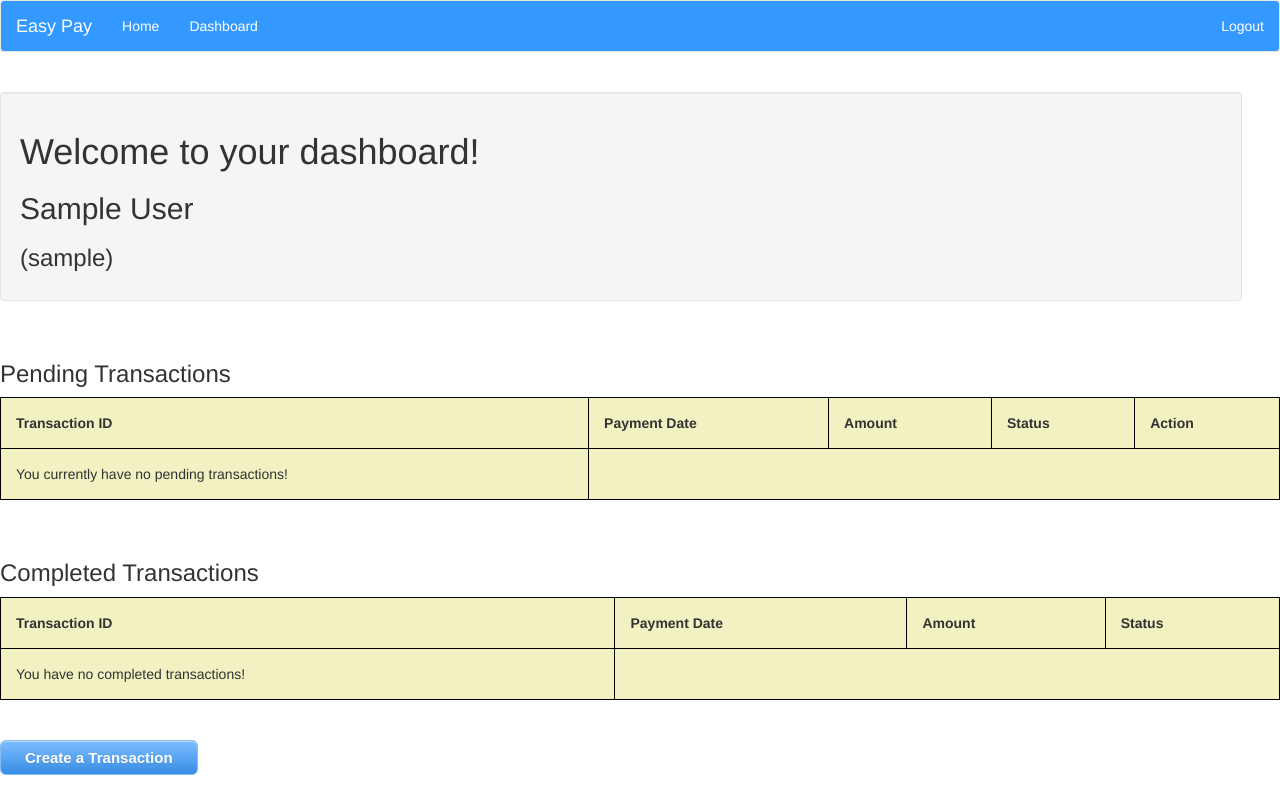
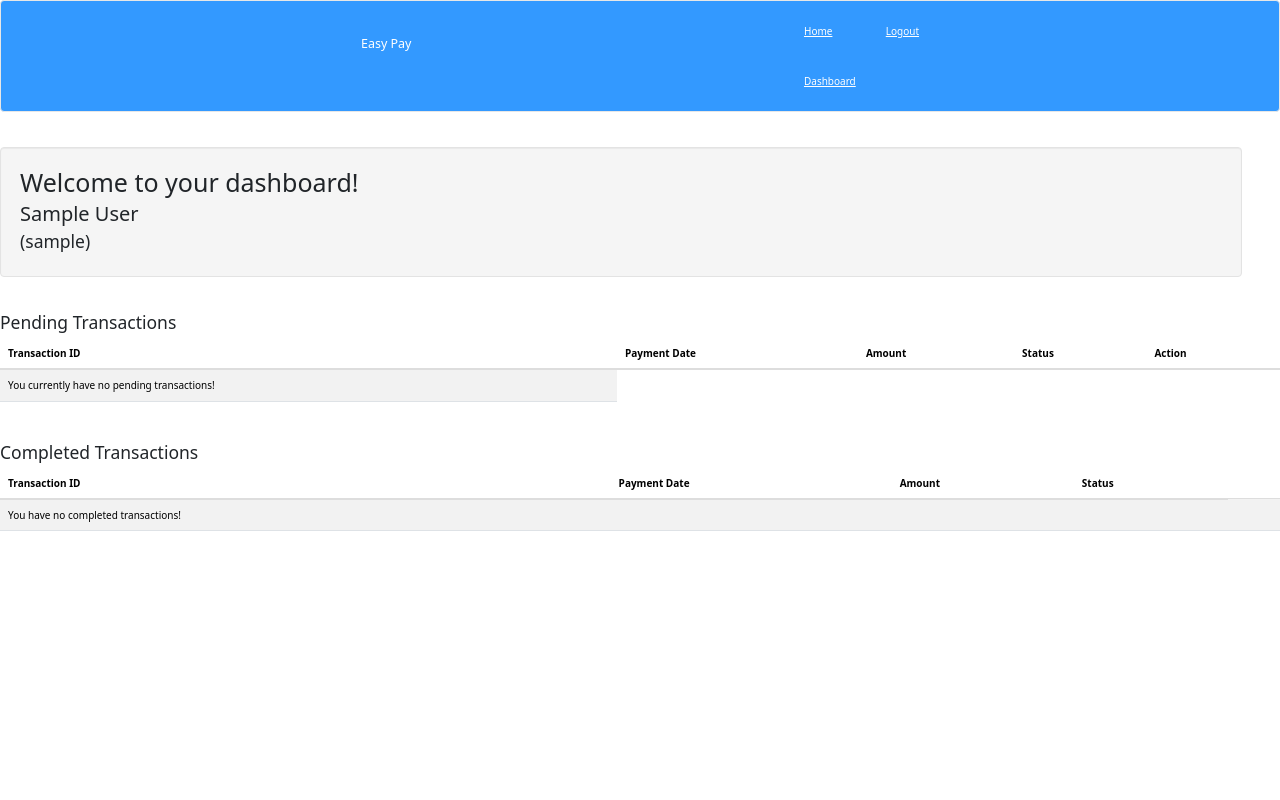
Before and after one commit to rayhanaziai/HB-Project, a Flask app: page /homepage/1 in a window 1280 px wide. Run offline with Flask 2, Linux system fonts and the light colour scheme; the visitor is signed in with stand-in values (Sample User, id 1); data comes from the database, SQL or seed files in the repository; data that the repository does not hold is empty; some libraries are stand-ins or nearby versions.

Commit message:
table updated

```diff
--- a/server_2.py
+++ b/server_2.py
@@ -17,7 +17,6 @@ app.secret_key = "MYSECRETKEY"
 # This is horrible. Fix this so that, instead, it raises an error.
 app.jinja_env.undefined = StrictUndefined
 
-# stripe.api_key = "sk_test_uXpQmqM8CWnoWDgkKQJUFcDZ"
 stripe.api_key = os.environ['STRIPE_KEY']
 
 
@@ -96,6 +95,7 @@ def login_process():
     session["payer_seller"] = user.payer_seller
 
     flash("Logged in")
+    print 'IP ADDRESS:', request.remote_addr
     return redirect("/homepage/%s" % user.user_id)
 
 
@@ -185,7 +185,6 @@ def transaction_form(user_id):
     return render_template("transaction-form.html", user=user)
 
 
-
 @app.route("/terms.json", methods=['POST'])
 def approval_process():
     """Process approval."""
@@ -218,10 +217,10 @@ def approval_process():
     # An email is sent to the seller to log in and view the contract
 
     html = "<html><h2>Easy Pay</h2><br><p>Hi " + seller_name \
-    + ",</p><br>" + payer_name + " would like to send you money via Easy Pay. \
-    <br> Please<a href='http://localhost:5000/login'><span> log in </span></a>\
-     to view and accept the contract:<br>Password: " + str(password) \
-     + "<br><br> From the Easy Pay team!</html>"
+        + ",</p><br>" + payer_name + " would like to send you money via Easy Pay. \
+        <br> Please<a href='http://localhost:5000/login'><span> log in </span></a>\
+        to view and accept the contract:<br>Password: " + str(password) \
+        + "<br><br> From the Easy Pay team!</html>"
 
     # for test purposes, the same seller email will be used. when live, use '"to": seller_email'
     requests.post(
@@ -255,7 +254,6 @@ def approval_process():
                     'new_amount': amount,
                     'new_status': "pending approval from seller",
                     'new_action': 'No action'})
-
 
 
 @app.route("/approved-form/<int:transaction_id>")
@@ -296,11 +294,10 @@ def payment_process(transaction_id):
         description=description
         )
 
-    charge_id = charge.to_dict()['id']
     if charge.to_dict()['paid'] != True:
         flash("Your payment has not gone through. Please try again.")
     else:
-        transfer.status = "payment to seller scheduled"
+        transfer.status = "payment from payer received"
         db.session.commit()
 
         # As soon as payment is successfull, stripe account set up for seller.
@@ -320,15 +317,7 @@ def payment_process(transaction_id):
 
             db.session.commit()
 
-            stripe.Customer.create(
-                email=seller_email,
-                api_key=s_key)
-
-            stripe.Transfer.create(
-                amount=amount,
-                currency=currency,
-                destination=account_id,
-                description=description)
+            #Send prompt email to seller for him to put in account details.
 
         except stripe.InvalidRequestError as e:
             flash(e.message)
@@ -338,6 +327,51 @@ def payment_process(transaction_id):
     return redirect("/homepage/%s" % (payer_id))
 
 
+@app.route('/accounts/<int:transaction_id>', methods=['GET'])
+def account_form(transaction_id):
+
+    return render_template('account-details-form.html', transaction_id=transaction_id)
+
+
+@app.route('/accounts/<int:transaction_id>', methods=['POST'])
+def account_process(transaction_id):
+
+    name = request.form.get("name")
+    routing_number = request.form.get("routing-number")
+    account_number = request.form.get("account-number")
+
+    response = stripe.Token.create(
+        bank_account={
+            "country": 'US',
+            "currency": 'usd',
+            "account_holder_name": name,
+            "account_holder_type": 'individual',
+            "routing_number": routing_number,
+            "account_number": account_number
+            },
+    )
+
+    user_id = session['user_id']
+
+    seller_email = User.query.get(user_id).email
+    s_key = User.query.get(user_id).secret_key
+    account_token = response.to_dict()['id']
+    amount = Transaction.query.get(transaction_id).amount
+    currency = Transaction.query.get(transaction_id).currency
+    account_id = User.query.get(user_id).account_id
+
+    stripe.Customer.create(email=seller_email,
+                           api_key=s_key,
+                           source=account_token)
+
+    stripe.Transfer.create(amount=amount,
+                           currency=currency,
+                           destination=account_id)
+
+    Transaction.query.get(transaction_id).status = "payment to seller scheduled"
+    db.session.commit()
+
+    return redirect(("/homepage/%s" % user_id))
 
 if __name__ == "__main__":
     # We have to set debug=True here, since it has to be True at the point
--- a/static/style.css
+++ b/static/style.css
@@ -33,7 +33,7 @@ section {
 #login {
   margin: 20px;
 }
-
+/*
 
 
 table, th, td {
@@ -45,7 +45,7 @@ th, td {
     padding: 15px;
 }
 
-
+*/
 .form {
     margin-left:auto;
     margin-right:auto;
--- a/templates/account-details-form.html
+++ b/templates/account-details-form.html
@@ -3,7 +3,7 @@
 {% block content %}
 <h2>Transaction: {{ transaction_id }}</h2>
 
-<form action="/accounts/{{ transaction_id }}" method="POST" id="accounts-form">
+<form action="/accounts/{{ transaction_id }}" method="POST" id="accounts-form" class="form">
 
   <div class="form-row">
     <label>
@@ -27,7 +27,7 @@
   </div>
 
 
-  <input type="submit" class="submit" value="Submit Account details">
+  <input type="submit" class="submit button" value="Submit Account details">
 </form>
 
 
--- a/templates/base.html
+++ b/templates/base.html
@@ -7,6 +7,8 @@
 
     <link rel="stylesheet"
           href="https://maxcdn.bootstrapcdn.com/bootstrap/3.3.5/css/bootstrap.min.css">
+          <link href="https://maxcdn.bootstrapcdn.com/bootstrap/
+      3.3.7/css/bootstrap.min.css" rel="stylesheet">
     <link href = "/static/style.css" rel = "stylesheet">
     <script src = "https://code.jquery.com/jquery.js"></script>
 </head>
@@ -47,7 +49,8 @@
     Put your body here.
 {% endblock %}
 
-
+<script src="https://maxcdn.bootstrapcdn.com/bootstrap/
+      3.3.7/js/bootstrap.min.js"></script>
 
 </body>
 </html>
--- a/templates/payment-form.html
+++ b/templates/payment-form.html
@@ -4,7 +4,7 @@
 <h2>Transaction: {{ transaction_id }}</h2>
 
 <!-- payment form -->
-<form action="/payment/{{ transaction_id }}" method="POST" id="payment-form">
+<form action="/payment/{{ transaction_id }}" method="POST" id="payment-form" class="form">
   <span class="payment-errors"></span>
 
   <div class="form-row">
@@ -31,7 +31,7 @@
   </div>
 
 
-  <input type="submit" class="submit" value="Submit Payment">
+  <input type="submit" class="submit button" value="Submit Payment">
 </form>
 <script type="text/javascript" src="https://js.stripe.com/v2/"></script>
 <script type="text/javascript">
--- a/templates/userpage.html
+++ b/templates/userpage.html
@@ -9,7 +9,8 @@
 <br>
 <h3>Pending Transactions</h3>
 <div class="table-pending">
-    <table id='pending-table' style="width:100%" class="transaction-table">
+    <table id='pending-table' style="width:100%" class="transaction-table table table-striped">
+      <thead>
       <tr>
         <th>Transaction ID</th>
         {% if user.payer_seller == "Payer" %}
@@ -22,16 +23,18 @@
         <th>Status</th>
         <th>Action</th>
       </tr>
+      </thead>
+      <tbody>
         {% if pending_transactions != [] %}
             {% for transaction in pending_transactions %}
                 <tr>
 
                   {% if transaction.status == "pending approval from seller" and user.payer_seller == "Payer" %}
-                  <td><a href="/approved-form/{{ transaction.transaction_id }}" class="contract-button"><span>{{ transaction.transaction_id }}</span></a></td>
-                {% elif transaction.status == "awaiting payment from payer" or transaction.status == "payment to seller scheduled" or transaction.status == "declined by seller" %}
-                  <td><a href="/approved-form/{{ transaction.transaction_id }}" class="contract-button"><span>{{ transaction.transaction_id }}</span></a></td>
+                    <th scope="row"><a href="/approved-form/{{ transaction.transaction_id }}" class="contract-button"><span>{{ transaction.transaction_id }}</span></a></td>
+                  {% elif transaction.status == "awaiting payment from payer" or transaction.status == "payment to seller scheduled" or transaction.status == "declined by seller" or transaction.status == "payment from payer received" %}
+                    <th scope='row'><a href="/approved-form/{{ transaction.transaction_id }}" class="contract-button"><span>{{ transaction.transaction_id }}</span></a></td>
                   {% else %}
-                  <td>{{ transaction.transaction_id }}</td>
+                    <th scope="row">{{ transaction.transaction_id }}</td>
                   {% endif %}
                   {% if user.payer_seller == "Payer" %}
                     <td>{{ transaction.seller.fullname}}</td>
@@ -40,7 +43,11 @@
                   {% endif %}
                   <td>{{ transaction.date.strftime('%Y-%m-%d') }}</td>
                   <td>${{ transaction.amount }}</td>
+                  {% if transaction.status == "payment from payer received" and user.payer_seller == "Payer" %}
+                    <td>payment to seller scheduled</td>
+                  {% else %}
                     <td>{{ transaction.status }}</td>
+                  {% endif %}
                   {% if transaction.status == "pending approval from payer" and user.payer_seller == "Payer" %}
                       <td><a href="/terms/{{ user.user_id }}" class="contract-button button"><span>View Contract</span></a></td>
                   {% elif transaction.status == "pending approval from seller" and user.payer_seller == "Seller" %}
@@ -49,6 +56,8 @@
                       <td><a href="/payment/{{ transaction.transaction_id }}" class="contract-button button"><span>Pay funds to Easy Pay</span></a></td>
                   {% elif transaction.status == "declined by seller" and user.payer_seller == "Payer" %}
                       <td><a href="/terms/{{ user.user_id }}" class="contract-button button"><span>Edit contract once again!</span></a></td>
+                  {% elif transaction.status == "payment from payer received" and user.payer_seller == "Seller" %}
+                      <td><a href="/accounts/{{ transaction.transaction_id }}" class="contract-button button"><span>Enter your account details</span></a></td>
                   {% else %}
                       <td>No action</td>
                   {% endif %}
@@ -58,16 +67,17 @@
 
         {% else %}
         <div id='no_trans'>
-          <td>You currently have no pending transactions!</td>
+            <td id="no_pending_trans">You currently have no pending transactions!</td>
         </div>
         {% endif %}
-
+      </tbody>
     </table>
 </div>
 <br><br>
 <h3>Completed Transactions</h3>
 <div class="table-completed table">
-    <table style="width:100%" class="transaction-table">
+    <table style="width:100%" class="transaction-table table table-striped">
+      <thead>
         <tr>
           <th>Transaction ID</th>
           {% if user.payer_seller == "Payer" %}
@@ -79,10 +89,12 @@
           <th>Amount</th>
           <th>Status</th>
         </tr>
+      </thead>
+      <tbody>
         {% if completed_transactions != [] %}
                 {% for transaction in completed_transactions %}
                     <tr>
-                    <td><a href="/approved-form/{{ transaction.transaction_id }}" class="contract-button"><span>{{ transaction.transaction_id }}</span></a></td>
+                      <th scope="row"><a href="/approved-form/{{ transaction.transaction_id }}" class="contract-button"><span>{{ transaction.transaction_id }}</span></a></td>
                       {% if user.payer_seller == "Payer" %}
                         <td>{{ transaction.seller.fullname }}</td>
                       {% elif user.payer_seller == "Seller" %}
@@ -96,8 +108,13 @@
         {% else %}
         <div id='no_trans'>
             <td>You have no completed transactions!</td>
+            <td></td>
+            <td></td>
+            <td></td>
+            <td></td>
         </div>
         {% endif %}
+      </tbody>
 
     </table>
 </div>
@@ -105,8 +122,9 @@
 <!-- <div id='create-trans'>
   <a href="/terms/{{ user.user_id}}" class="contract-button"><span>Create a transaction</span></a>
 </div> -->
-
+{% if user.payer_seller == "Payer" %}
 <button id="show-contract" class="contract-button button">Create a Transaction</button>
+{% endif %}
 
 <div id="uncomplete-contract" class="transaction-form">
     <div id="terms">
@@ -175,6 +193,7 @@ $(document).ready(function(){
 function updateTable(data) {
 
   $('#pending-table').append("<tr><td><a href='/approved-form/'" + data.new_transaction_id + "class='contract-button'><span>" + data.new_transaction_id + "</span></a></td><td>" + data.new_recipient + "</td><td>" + data.new_date + "</td><td>$" + data.new_amount + "</td><td>" + data.new_status + "</td><td>" + data.new_action + "</td></tr>");
+  $('#no-pending-trans').hide()
 };
 
 // <a href='/approved-form/'" + data.new_transaction_id + "class='contract-button'><span>" + data.new_transaction_id + "</span></a>
```
Lines whose indentation alone changed are shown as unchanged.
